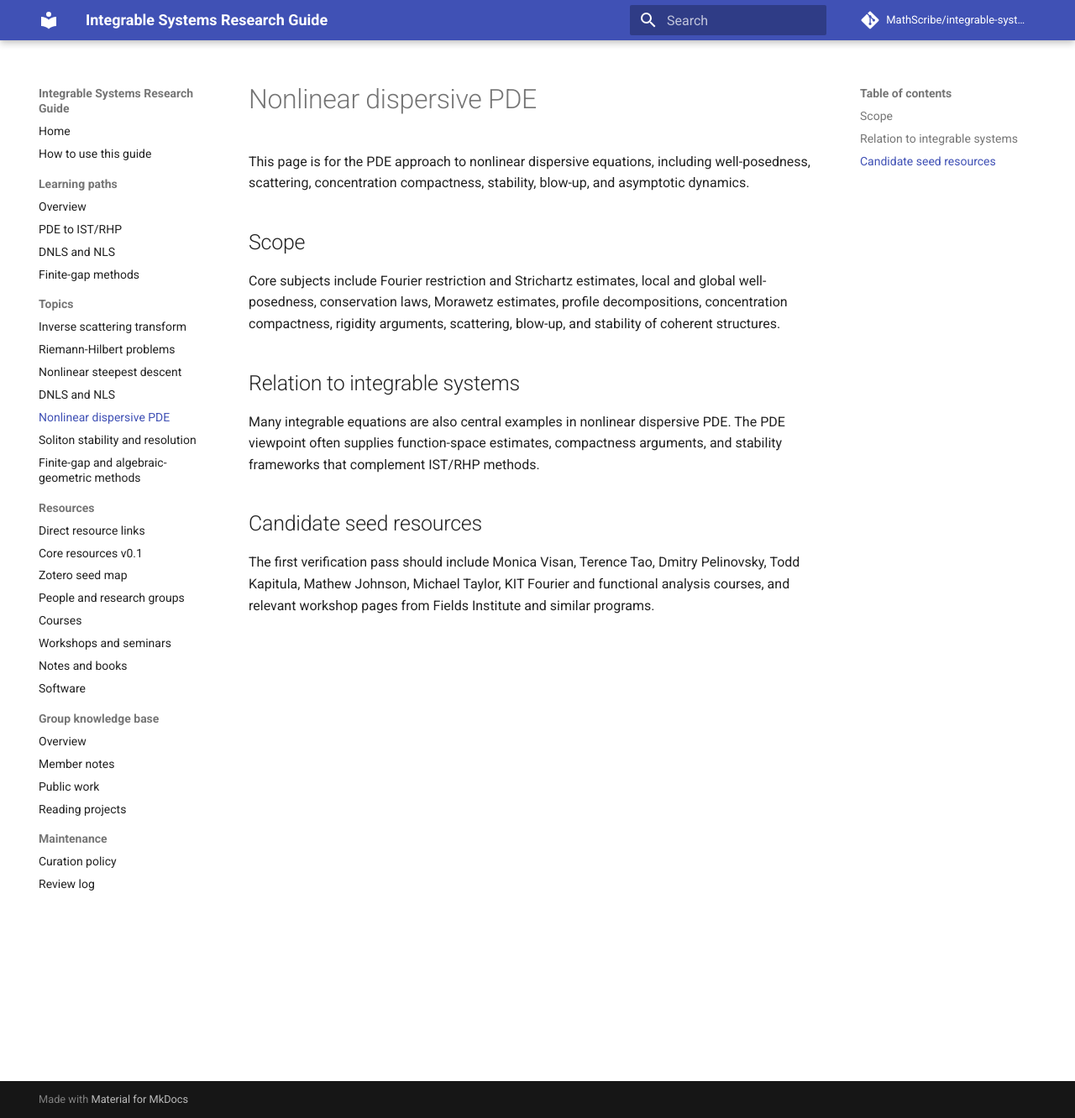
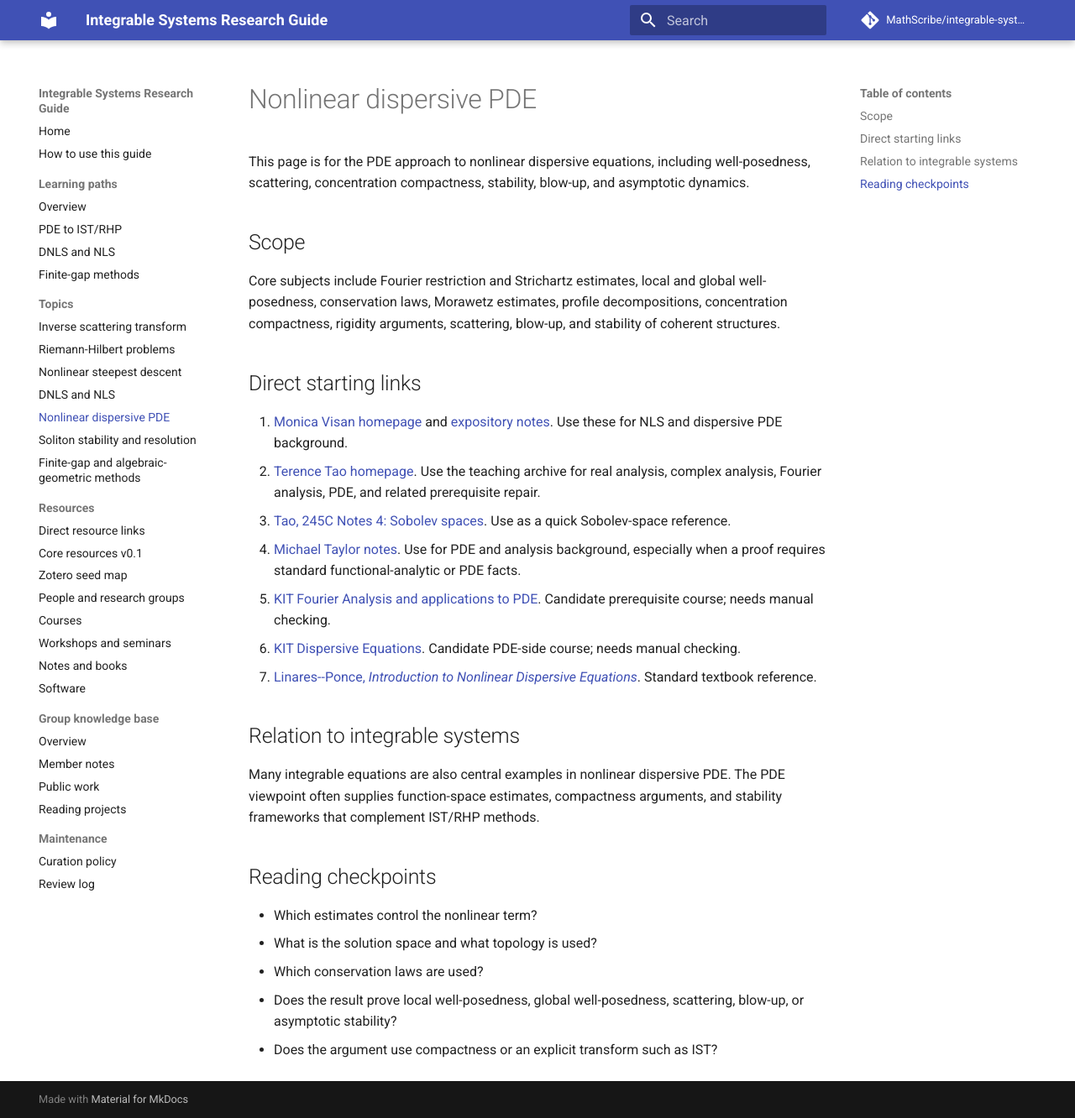
Before and after one commit to MathScribe/integrable-systems-guide, an MkDocs documentation site: the page built from docs/topics/dispersive-pde.md, in a window 1280 px wide and 1332 px high. Shown: the whole window at 84% size. Built offline with MkDocs 1.6.1 and Material for MkDocs 9.7.7, drawn with Linux system fonts in a browser that asks for light colours; comment, search, counter and statistics services are not loaded.

Commit message:
Add direct dispersive PDE links

```diff
--- a/docs/topics/dispersive-pde.md
+++ b/docs/topics/dispersive-pde.md
@@ -6,10 +6,24 @@ This page is for the PDE approach to nonlinear dispersive equations, including w
 
 Core subjects include Fourier restriction and Strichartz estimates, local and global well-posedness, conservation laws, Morawetz estimates, profile decompositions, concentration compactness, rigidity arguments, scattering, blow-up, and stability of coherent structures.
 
+## Direct starting links
+
+1. [Monica Visan homepage](https://www.math.ucla.edu/~visan/) and [expository notes](https://www.math.ucla.edu/~visan/lecturenotes.html). Use these for NLS and dispersive PDE background.
+2. [Terence Tao homepage](https://www.math.ucla.edu/~tao/). Use the teaching archive for real analysis, complex analysis, Fourier analysis, PDE, and related prerequisite repair.
+3. [Tao, 245C Notes 4: Sobolev spaces](https://terrytao.wordpress.com/2009/04/30/245c-notes-4-sobolev-spaces/). Use as a quick Sobolev-space reference.
+4. [Michael Taylor notes](https://mtaylor.web.unc.edu/notes/). Use for PDE and analysis background, especially when a proof requires standard functional-analytic or PDE facts.
+5. [KIT Fourier Analysis and applications to PDE](https://www.math.kit.edu/iana2/edu/fourieranal2021w/). Candidate prerequisite course; needs manual checking.
+6. [KIT Dispersive Equations](https://www.math.kit.edu/iana2/edu/dispequ2022s/). Candidate PDE-side course; needs manual checking.
+7. [Linares--Ponce, *Introduction to Nonlinear Dispersive Equations*](https://link.springer.com/10.1007/978-1-4939-2181-2). Standard textbook reference.
+
 ## Relation to integrable systems
 
 Many integrable equations are also central examples in nonlinear dispersive PDE. The PDE viewpoint often supplies function-space estimates, compactness arguments, and stability frameworks that complement IST/RHP methods.
 
-## Candidate seed resources
+## Reading checkpoints
 
-The first verification pass should include Monica Visan, Terence Tao, Dmitry Pelinovsky, Todd Kapitula, Mathew Johnson, Michael Taylor, KIT Fourier and functional analysis courses, and relevant workshop pages from Fields Institute and similar programs.
+- Which estimates control the nonlinear term?
+- What is the solution space and what topology is used?
+- Which conservation laws are used?
+- Does the result prove local well-posedness, global well-posedness, scattering, blow-up, or asymptotic stability?
+- Does the argument use compactness or an explicit transform such as IST?
```
